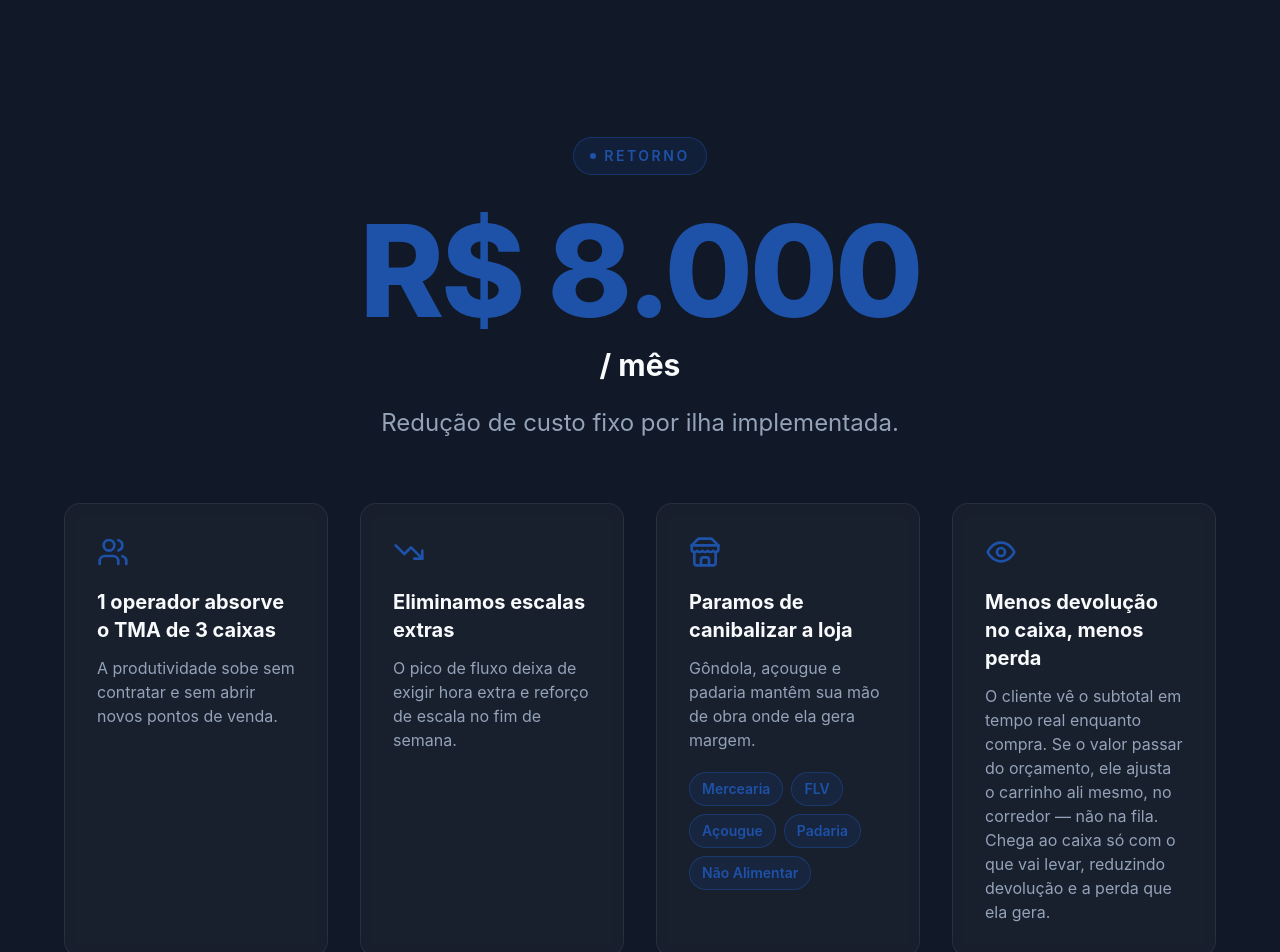
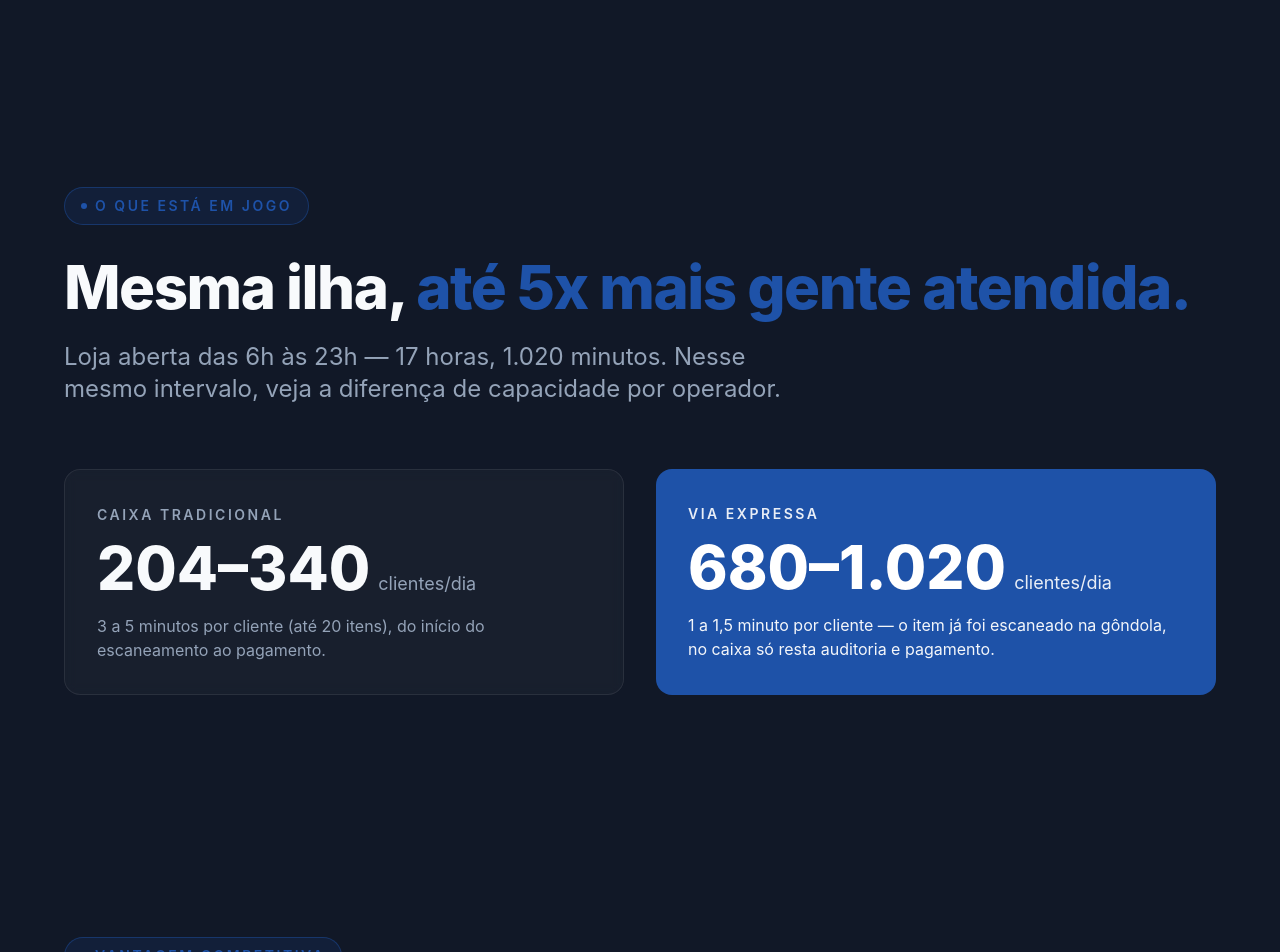
Before and after one commit to alexduartereis1-star/via-expressa-carrefour, a React (Vite) app: page / in a window 1280 px wide. Shown: the part 6180-7132 px from the top of the page. Built offline with nearby package versions, Linux system fonts and the light colour scheme.

Commit message:
Remove seção ROI e quadro de destaque final da seção de capacidade

```diff
--- a/src/App.jsx
+++ b/src/App.jsx
@@ -720,90 +720,6 @@ export default function ViaExpressa() {
         </div>
       </Section>
 
-      {/* ============ 6. ROI ============ */}
-      <Section id="roi">
-        <div className="text-center flex flex-col items-center">
-          <Eyebrow>Retorno</Eyebrow>
-          <div
-            data-reveal
-            className="text-5xl sm:text-8xl lg:text-9xl 2xl:text-[12rem] font-extrabold leading-none tracking-tight"
-            style={{ color: BRAND }}
-          >
-            R$ 8.000
-          </div>
-          <div
-            data-reveal
-            className="mt-3 text-xl sm:text-3xl 2xl:text-5xl font-bold"
-            style={{ color: INK }}
-          >
-            / mês
-          </div>
-          <p
-            data-reveal
-            className="mt-6 max-w-3xl 2xl:max-w-5xl text-base sm:text-2xl 2xl:text-3xl"
-            style={{ color: MUTED }}
-          >
-            Redução de custo fixo por ilha implementada.
-          </p>
-
-          <div className="mt-12 sm:mt-16 grid grid-cols-1 sm:grid-cols-2 lg:grid-cols-4 gap-5 sm:gap-8 w-full text-left">
-            {[
-              {
-                icon: <Users size={32} />,
-                t: "1 operador absorve o TMA de 3 caixas",
-                d: "A produtividade sobe sem contratar e sem abrir novos pontos de venda.",
-              },
-              {
-                icon: <TrendingDown size={32} />,
-                t: "Eliminamos escalas extras",
-                d: "O pico de fluxo deixa de exigir hora extra e reforço de escala no fim de semana.",
-              },
-              {
-                icon: <Store size={32} />,
-                t: "Paramos de canibalizar a loja",
-                d: "Gôndola, açougue e padaria mantêm sua mão de obra onde ela gera margem.",
-                setores: ["Mercearia", "FLV", "Açougue", "Padaria", "Não Alimentar"],
-              },
-              {
-                icon: <Eye size={32} />,
-                t: "Menos devolução no caixa, menos perda",
-                d: "O cliente vê o subtotal em tempo real enquanto compra. Se o valor passar do orçamento, ele ajusta o carrinho ali mesmo, no corredor — não na fila. Chega ao caixa só com o que vai levar, reduzindo devolução e a perda que ela gera.",
-              },
-            ].map((p) => (
-              <Card key={p.t}>
-                <div style={{ color: BRAND }}>{p.icon}</div>
-                <h3 className="mt-5 text-lg sm:text-xl 2xl:text-2xl font-bold leading-snug">
-                  {p.t}
-                </h3>
-                <p
-                  className="mt-3 text-sm sm:text-base 2xl:text-xl leading-relaxed"
-                  style={{ color: MUTED }}
-                >
-                  {p.d}
-                </p>
-                {p.setores && (
-                  <div className="mt-5 flex flex-wrap gap-2">
-                    {p.setores.map((s) => (
-                      <span
-                        key={s}
-                        className="text-xs sm:text-sm 2xl:text-base font-semibold px-3 py-1.5 rounded-full"
-                        style={{
-                          color: BRAND,
-                          background: BRAND_SOFT,
-                          border: `1px solid ${BRAND_LINE}`,
-                        }}
-                      >
-                        {s}
-                      </span>
-                    ))}
-                  </div>
-                )}
-              </Card>
-            ))}
-          </div>
-        </div>
-      </Section>
-
       {/* ============ 6.7. CAPACIDADE DE ATENDIMENTO / CUSTO DE NÃO AGIR ============ */}
       <Section id="capacidade">
         <Eyebrow>O que está em jogo</Eyebrow>
@@ -862,19 +778,6 @@ export default function ViaExpressa() {
               gôndola, no caixa só resta auditoria e pagamento.
             </p>
           </div>
-        </div>
-
-        <div
-          data-reveal
-          className="mt-8 sm:mt-10 rounded-2xl p-6 sm:p-8 2xl:p-10"
-          style={{ background: BRAND_SOFT, border: `1px solid ${BRAND_LINE}` }}
-        >
-          <p className="text-base sm:text-xl 2xl:text-2xl font-bold leading-snug">
-            Cada mês sem o piloto rodando é R$ 8.000 não economizados por
-            ilha — e até 680 atendimentos por dia deixados na mesa, por
-            operador, todos os dias em que a fila continuar do jeito que
-            está hoje.
-          </p>
         </div>
       </Section>
 
```
